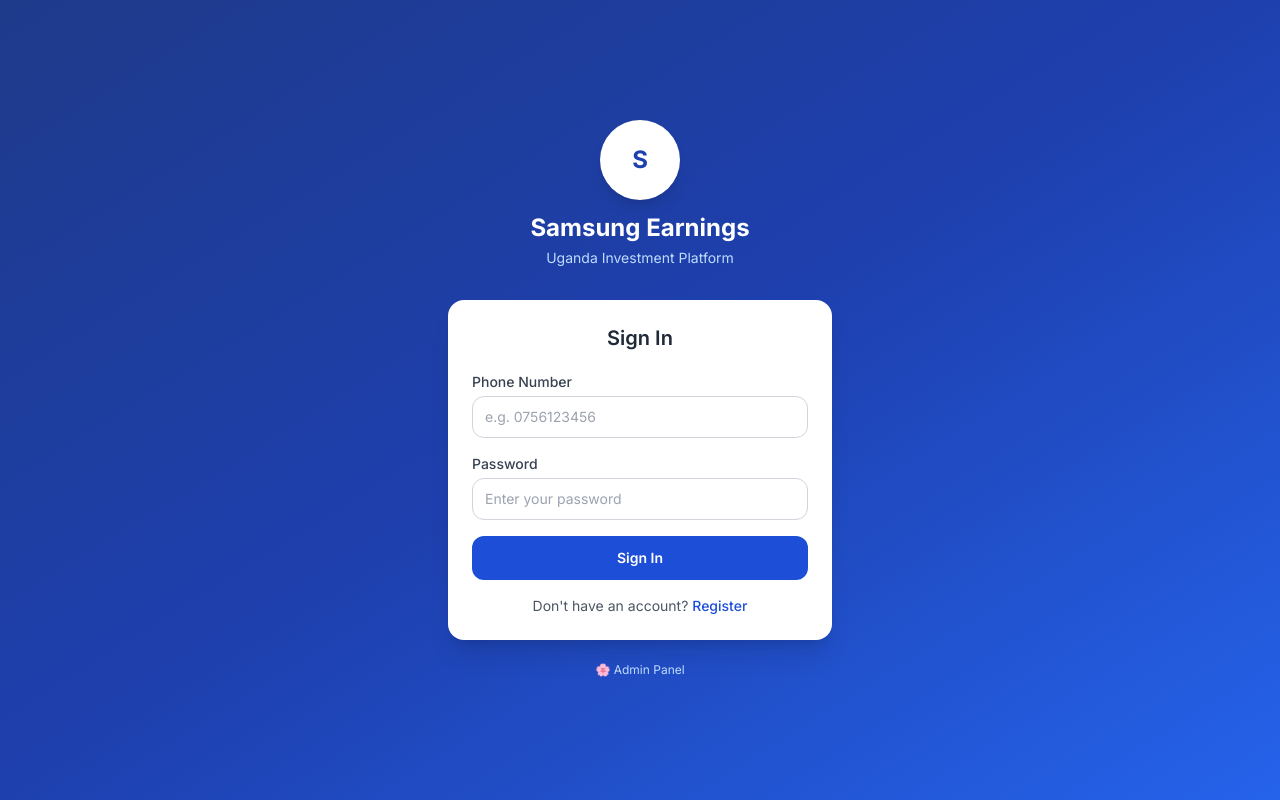
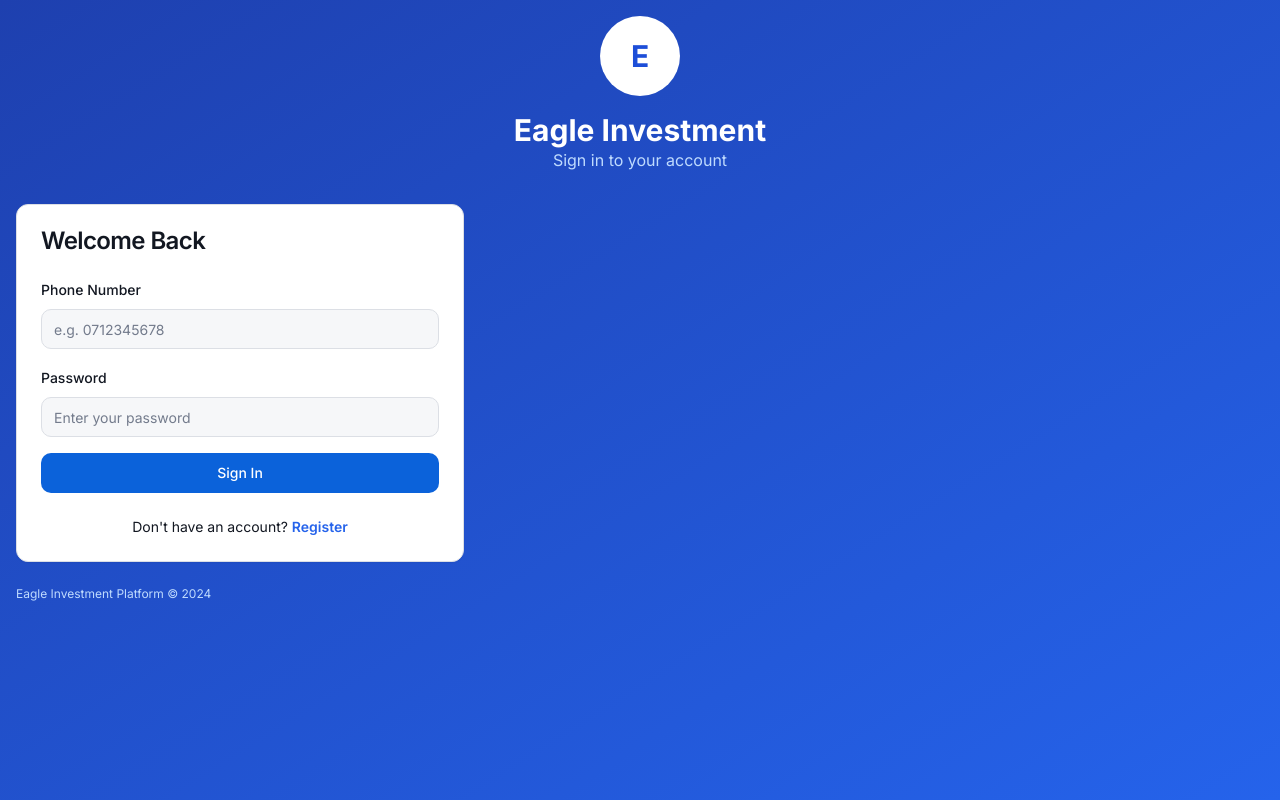
Before and after one commit to sebunyabuwembo-cell/SamsungEarnings-investing-uganda-256-9bugv1, a React (Vite) app: page /login in a window 1280 px wide. Built offline with nearby package versions, Linux system fonts and the light colour scheme.

Commit message:
Update Login.tsx

```diff
--- a/src/pages/Login.tsx
+++ b/src/pages/Login.tsx
@@ -1,108 +1,79 @@
 import { useState } from 'react';
-import { useNavigate, Link } from 'react-router-dom';
-import { toast } from 'sonner';
-import { getUserByPhone } from '@/lib/storage';
+import { Link, useNavigate } from 'react-router-dom';
+import { Button } from '@/components/ui/button';
+import { Input } from '@/components/ui/input';
+import { Label } from '@/components/ui/label';
+import { Card, CardContent, CardDescription, CardHeader, CardTitle } from '@/components/ui/card';
+import { useToast } from '@/hooks/use-toast';
+import { getUserByPhone, setCurrentUser } from '@/lib/storage';
 
 const Login = () => {
-  const navigate = useNavigate();
   const [phone, setPhone] = useState('');
   const [password, setPassword] = useState('');
   const [loading, setLoading] = useState(false);
+  const navigate = useNavigate();
+  const { toast } = useToast();
 
   const handleLogin = async (e: React.FormEvent) => {
     e.preventDefault();
     if (!phone || !password) {
-      toast.error('Please enter phone and password');
+      toast({ title: "Error", description: "Please fill in all fields", variant: "destructive" });
       return;
     }
     setLoading(true);
     try {
-      const user = await getUserByPhone(phone);
-      if (!user) {
-        toast.error('Account not found');
-        setLoading(false);
-        return;
-      }
-      if (user.password !== password) {
-        toast.error('Incorrect password');
+      const user = await getUserByPhone(phone.trim());
+      if (!user || user.password !== password) {
+        toast({ title: "Login Failed", description: "Invalid phone or password", variant: "destructive" });
         setLoading(false);
         return;
       }
       if (user.frozen) {
-        toast.error('Your account has been frozen. Contact support.');
+        toast({ title: "Account Frozen", description: "Your account is frozen. Contact support.", variant: "destructive" });
         setLoading(false);
         return;
       }
-      localStorage.setItem('samsung_user_id', user.id);
-      toast.success('Login successful!');
+      await setCurrentUser(user.id);
+      toast({ title: "Success", description: "Welcome back!" });
       navigate('/home');
-    } catch (err) {
-      console.error('Login error:', err);
-      toast.error('Login failed. Please try again.');
+    } catch (error) {
+      toast({ title: "Error", description: "Login failed", variant: "destructive" });
       setLoading(false);
     }
   };
 
   return (
-    <div className="min-h-screen bg-gradient-to-br from-blue-900 via-blue-800 to-blue-600 flex items-center justify-center p-4">
-      <div className="w-full max-w-sm">
-        {/* Logo */}
+    <div className="min-h-screen flex-col items-center justify-center bg-gradient-to-br from-blue-800 to-blue-600 p-4">
       <div className="text-center mb-8">
-          <div className="w-20 h-20 bg-white rounded-full flex items-center justify-center mx-auto mb-3 shadow-lg">
-            <span className="text-blue-800 font-bold text-2xl">S</span>
-          </div>
-          <h1 className="text-white text-2xl font-bold">Samsung Earnings</h1>
-          <p className="text-blue-200 text-sm mt-1">Uganda Investment Platform</p>
+        <div className="w-20 h-20 bg-white rounded-full flex items-center justify-center mx-auto mb-4 text-3xl font-bold text-blue-700">E</div>
+        <h1 className="text-3xl font-bold text-white">Eagle Investment</h1>
+        <p className="text-blue-200">Sign in to your account</p>
       </div>
 
-        {/* Card */}
-        <div className="bg-white rounded-2xl shadow-xl p-6">
-          <h2 className="text-gray-800 text-xl font-semibold mb-5 text-center">Sign In</h2>
+      <Card className="w-full max-w-md">
+        <CardHeader>
+          <CardTitle>Welcome Back</CardTitle>
+        </CardHeader>
+        <CardContent>
           <form onSubmit={handleLogin} className="space-y-4">
-            <div>
-              <label className="block text-sm font-medium text-gray-700 mb-1">Phone Number</label>
-              <input
-                type="tel"
-                value={phone}
-                onChange={e => setPhone(e.target.value)}
-                placeholder="e.g. 0756123456"
-                className="w-full border border-gray-300 rounded-lg px-3 py-2.5 text-sm focus:outline-none focus:ring-2 focus:ring-blue-500"
-              />
+            <div className="space-y-2">
+              <Label htmlFor="phone">Phone Number</Label>
+              <Input id="phone" type="tel" placeholder="e.g. 0712345678" value={phone} onChange={(e) => setPhone(e.target.value)} required />
             </div>
-            <div>
-              <label className="block text-sm font-medium text-gray-700 mb-1">Password</label>
-              <input
-                type="password"
-                value={password}
-                onChange={e => setPassword(e.target.value)}
-                placeholder="Enter your password"
-                className="w-full border border-gray-300 rounded-lg px-3 py-2.5 text-sm focus:outline-none focus:ring-2 focus:ring-blue-500"
-              />
+            <div className="space-y-2">
+              <Label htmlFor="password">Password</Label>
+              <Input id="password" type="password" placeholder="Enter your password" value={password} onChange={(e) => setPassword(e.target.value)} required />
             </div>
-            <button
-              type="submit"
-              disabled={loading}
-              className="w-full bg-blue-700 text-white py-3 rounded-lg font-semibold text-sm hover:bg-blue-800 disabled:opacity-50 transition-colors"
-            >
+            <Button type="submit" className="w-full" disabled={loading}>
               {loading ? 'Signing in...' : 'Sign In'}
-            </button>
+            </Button>
           </form>
-
-          <p className="text-center text-sm text-gray-600 mt-4">
-            Don't have an account?{' '}
-            <Link to="/register" className="text-blue-700 font-medium hover:underline">
-              Register
-            </Link>
-          </p>
+          <div className="mt-6 text-center text-sm">
+            Don't have an account? <Link to="/register" className="text-blue-600 font-semibold hover:underline">Register</Link>
           </div>
-
-        {/* Admin link */}
-        <div className="text-center mt-4">
-          <Link to="/admin" className="text-blue-200 text-xs hover:text-white">
-            🌸 Admin Panel
-          </Link>
-        </div>
-      </div>
+        </CardContent>
+      </Card>
+      <p className="text-blue-200 text-xs mt-6">Eagle Investment Platform © 2024</p>
     </div>
   );
 };
```
Lines whose indentation alone changed are shown as unchanged.
